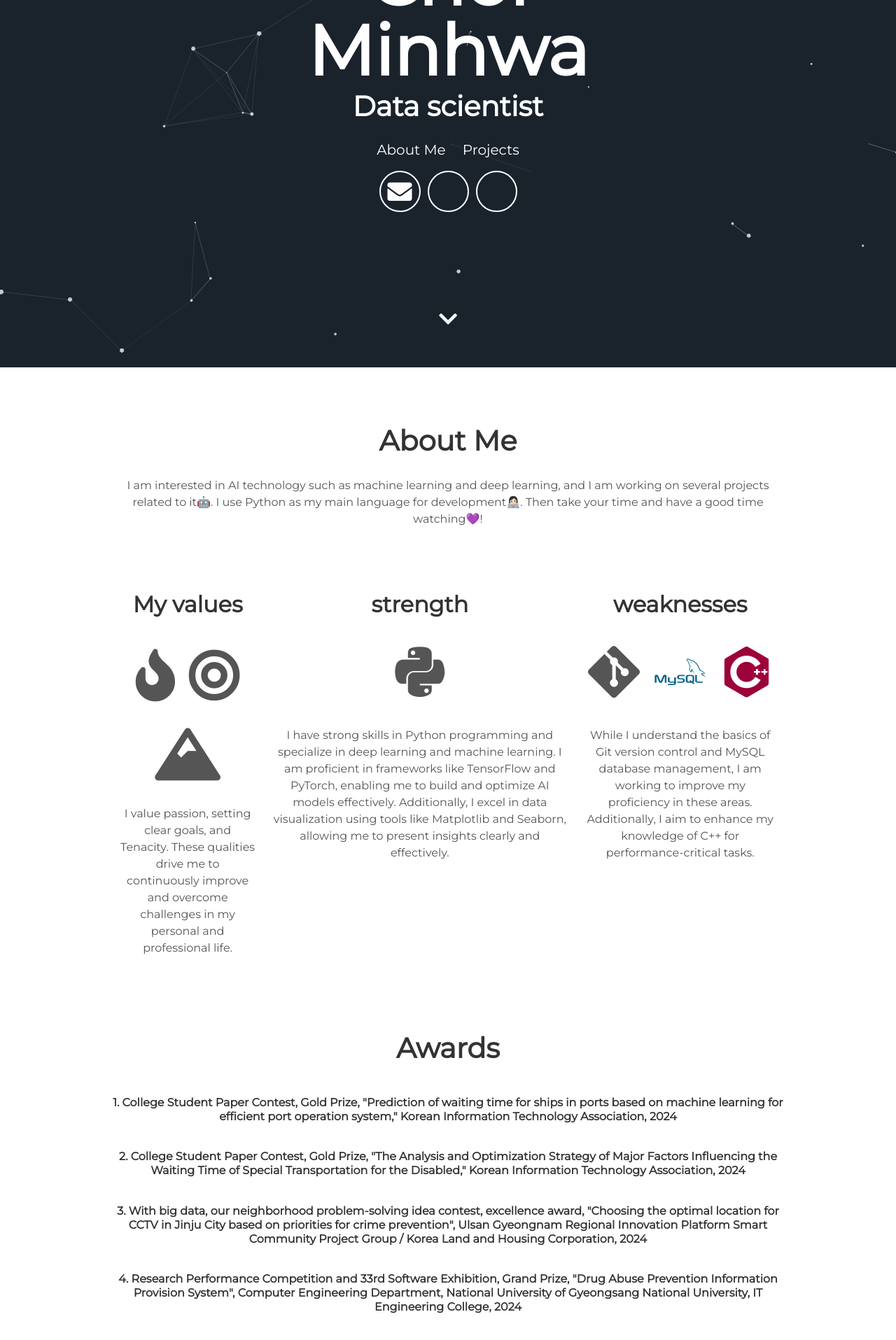
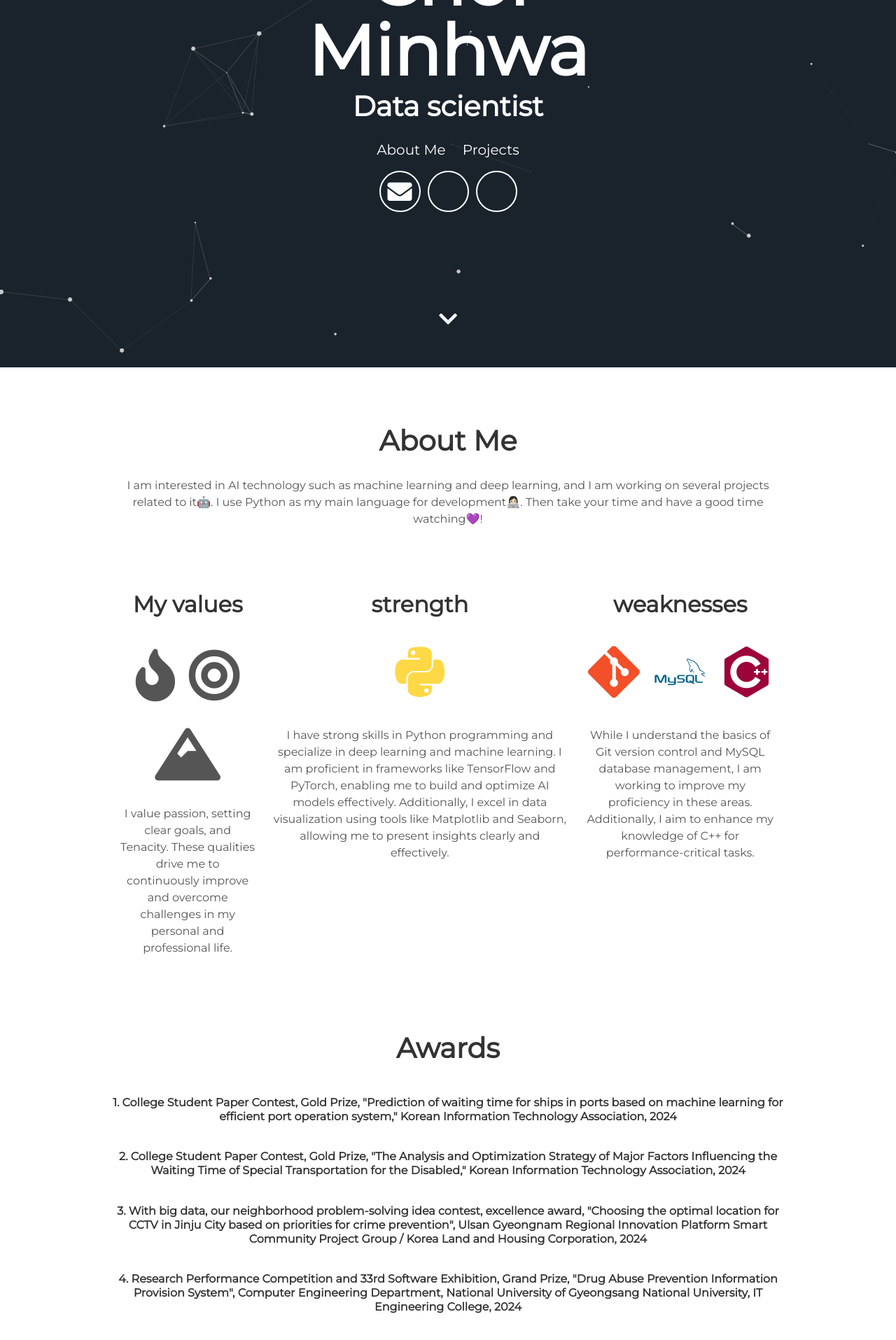
Before and after one commit to alsghk05/alsghk05.github.io, a Jekyll site: the page built from index.html, in a window 1280 px wide. Shown: the part 375-2290 px from the top of the page at 70% size. Built offline with Jekyll 4.4.1, drawn with Linux system fonts in a browser that asks for light colours.

Commit message:
Update about.html

```diff
--- a/_includes/about.html
+++ b/_includes/about.html
@@ -15,7 +15,7 @@
     </div>
     <div class="tech">
       <h2>strength</h2>
-      <i class="devicon-python-plain"></i>
+      <i class="devicon-python-plain colored"></i>
       <i class="devicon-pytorch-original colored"></i> <!-- Jupyter 대체 -->
       <i class="devicon-scikitlearn-plain colored"></i> <!-- Scikit-learn 대체 -->
       <p>I have strong skills in Python programming and specialize in deep learning and machine learning.
@@ -24,7 +24,7 @@
     </div>
     <div class="tech">
       <h2>weaknesses</h2>
-      <i class="devicon-git-plain"></i>
+      <i class="devicon-git-plain colored"></i>
       <i class="devicon-mysql-plain-wordmark colored"></i>
       <i class="devicon-cplusplus-plain colored"></i>
       <p>While I understand the basics of Git version control and MySQL database management,
```
